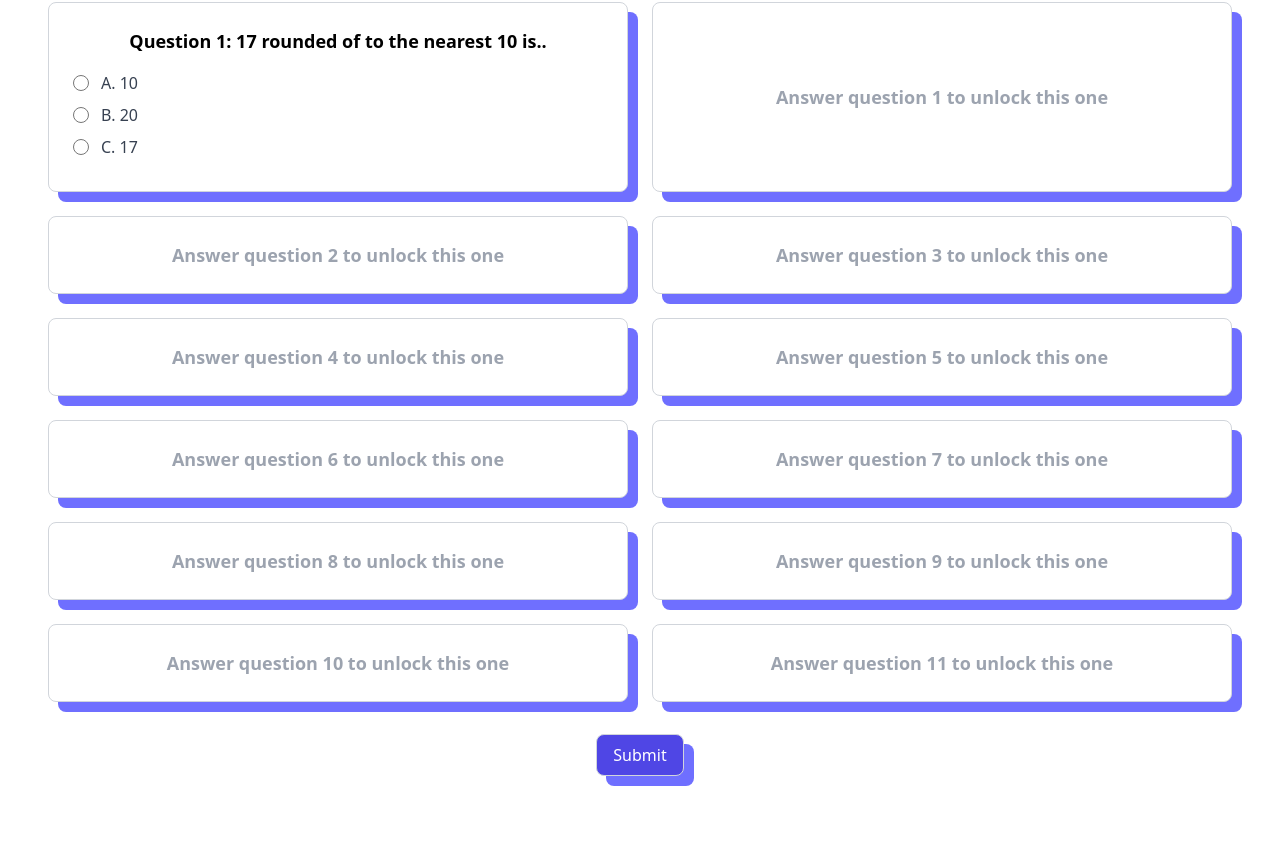
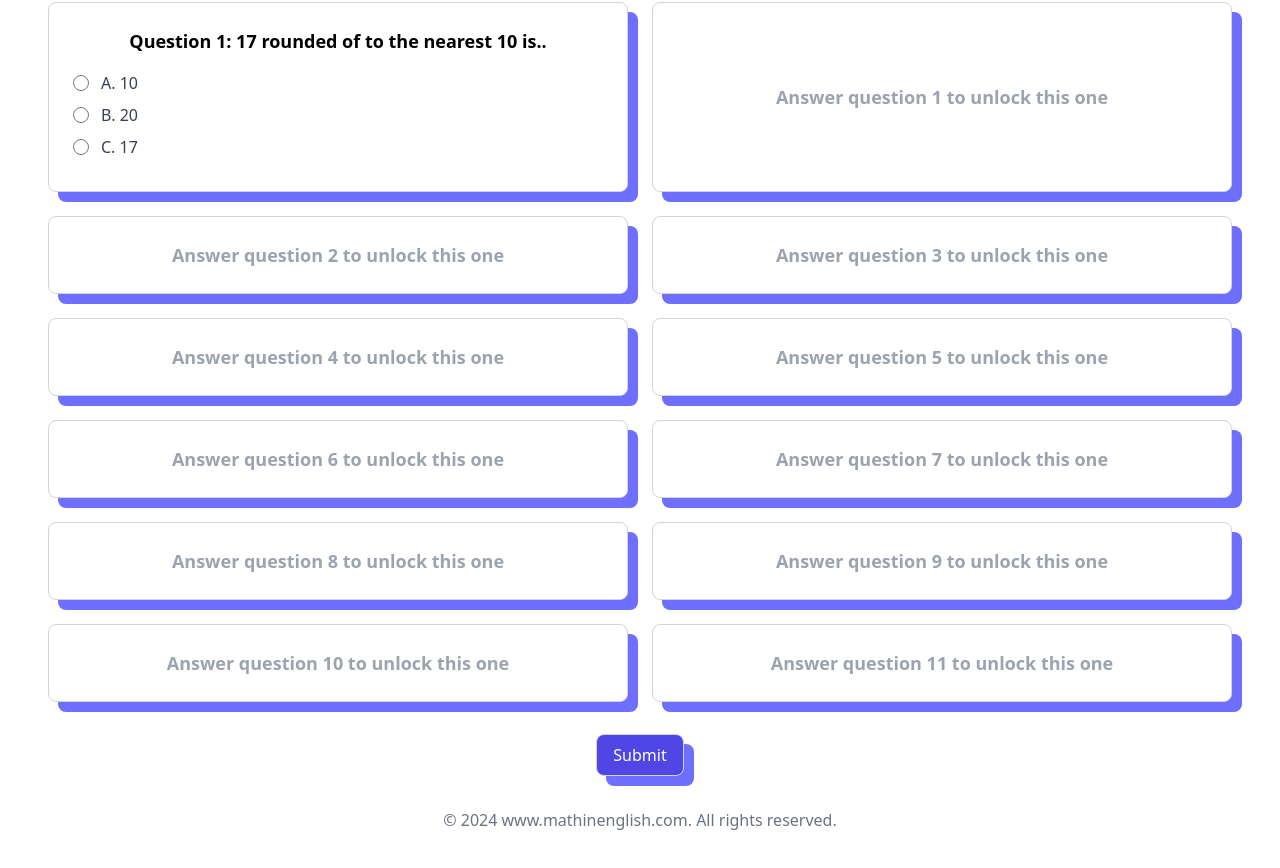
Before and after one commit to abdulmuhaimin-work/test-bridge, a React (Vite) app: page / in a window 1280 px wide. Shown: the part 204-1072 px from the top of the page. Before the commit the page ends 1028 px from the top, so only its background shows below. Built offline with nearby package versions, Linux system fonts and the light colour scheme; no server answers; the database is empty.

Commit message:
add copyright

```diff
--- a/src/App.jsx
+++ b/src/App.jsx
@@ -175,6 +175,10 @@ function App() {
           handleClose={() => setIsScoreModalOpen(false)}
         />
       )}
+
+      <footer className="text-center mt-8 text-gray-500">
+        &copy; {new Date().getFullYear()} www.mathinenglish.com. All rights reserved.
+      </footer>
     </div>
   );
 }
```
